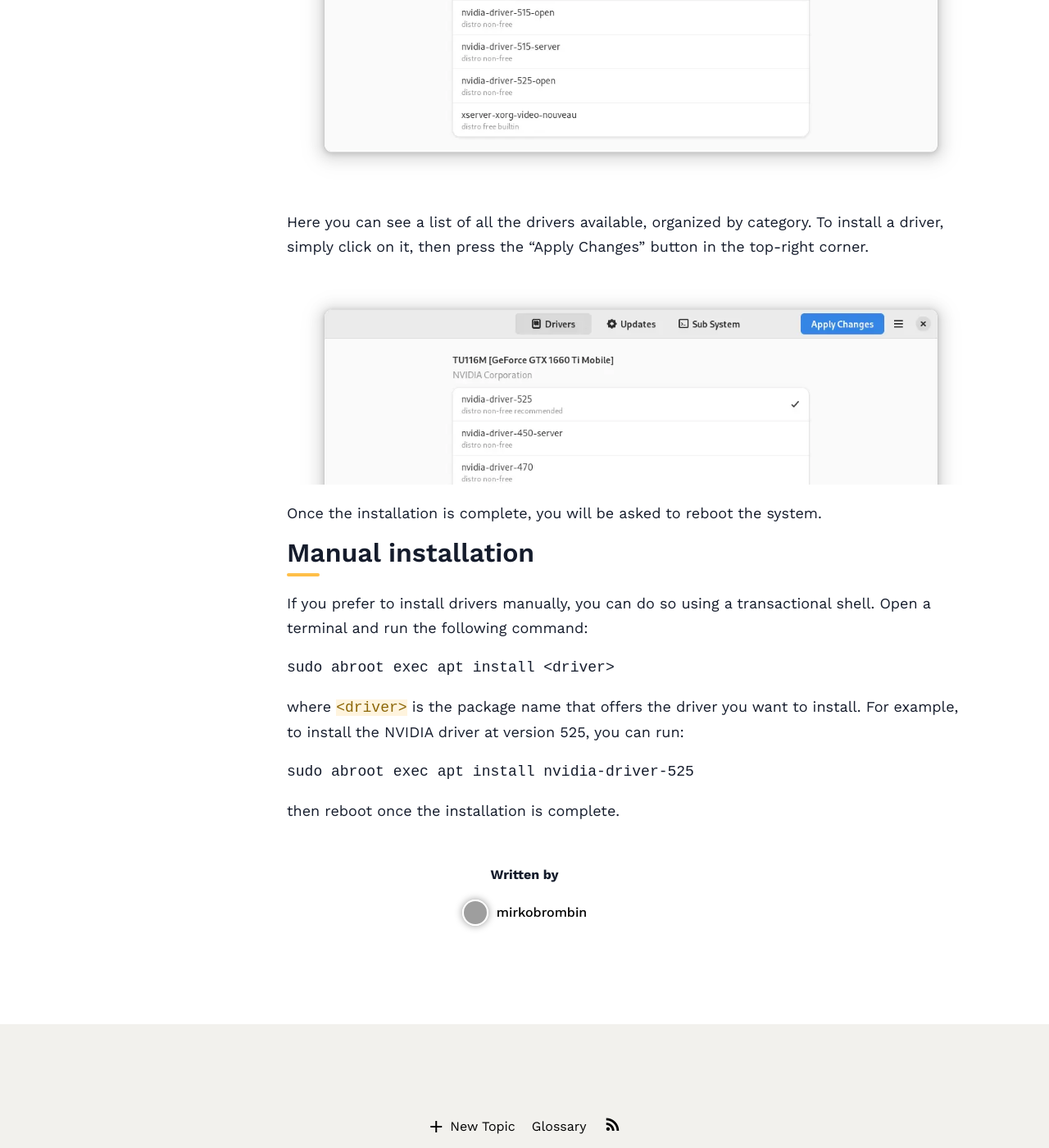
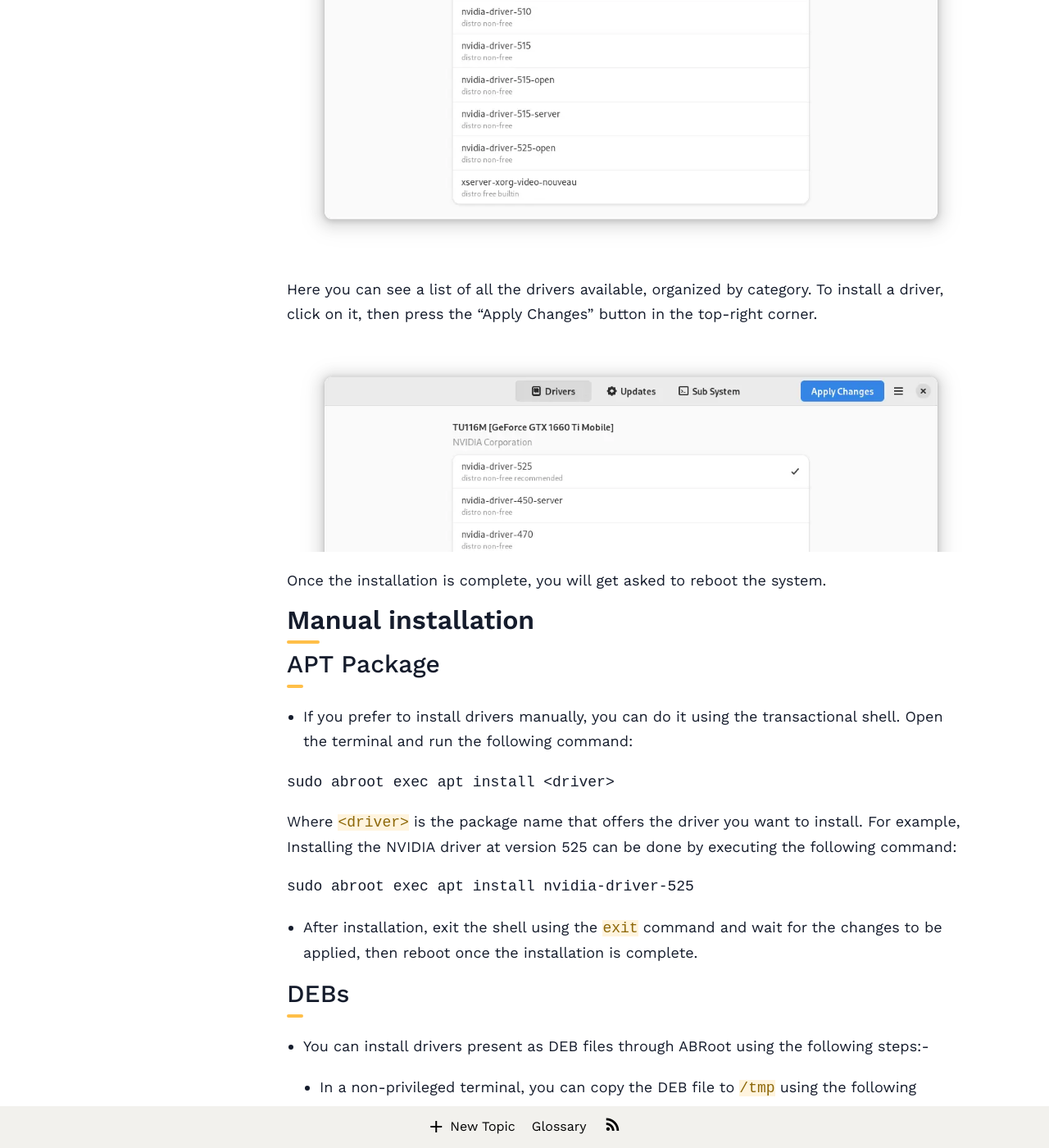
Before and after one commit to Vanilla-OS/handbook, a Jekyll site: the page built from _posts/2022-12-10-install-additional-drivers.md, in a window 1280 px wide and 1400 px high, scrolled down 972 px. Shown: the whole window at 82% size. Built offline with Jekyll 4.4.1, drawn with Linux system fonts in a browser that asks for light colours; nearby versions of some CDN libraries; a style sheet for code colours, icons or effects is not loaded; some of the changed text lies outside the part shown; grey boxes are pictures that could not be loaded.

Commit message:
Update Flatpaks post and Drivers Installation Post

````diff
--- a/_posts/2022-12-10-install-additional-drivers.md
+++ b/_posts/2022-12-10-install-additional-drivers.md
@@ -1,50 +1,84 @@
 ---
 title: Install additional drivers in Vanilla OS
-description: Learn how to install additional drivers in Vanilla OS.
+description: Learn how to install Additional drivers in Vanilla OS.
 date: 2022-12-10
 layout: article
 authors:
     - mirkobrombin
+    - kbdharun
 published: true
 ---
 
-Drivers are software components that allow the operating system to communicate with
-hardware devices.
+Drivers are software components that allow the operating system to communicate with hardware devices.
 
-In Vanilla OS, primary drivers are installed automatically during the first setup,
-but some devices may still need additional drivers to work properly. You can install them using two methods: Vanilla Control Center or a manual installation
-in a transactional shell.
+In Vanilla OS, primary drivers are installed automatically during the first setup, but some devices may still need additional drivers to work ideally. You can install them using two methods:
+- **Vanilla Control Center**
+- **Manual installation in the transactional shell.**
 
 ## Vanilla Control Center
 
-Vanilla Control Center is a graphical tool that allows you to configure the
-operating system and install additional drivers. Launch it from the Applications
-menu, then click on the "Drivers" tab.
+**Vanilla Control Center** is a graphical tool that allows you to configure the
+operating system and install additional drivers. Launch it from the Applications menu, then click on the "**Drivers**" tab.
 
 ![Vanilla Control Center](/assets/uploads/vanilla-control-center.webp)
 
-Here you can see a list of all the drivers available, organized by category. To
-install a driver, simply click on it, then press the "Apply Changes" button in
+Here you can see a list of all the drivers available, organized by category. To install a driver, click on it, then press the "Apply Changes" button in
 the top-right corner.
 
 ![Vanilla Control Center - Drivers](/assets/uploads/vanilla-control-center-install-driver.webp)
 
-Once the installation is complete, you will be asked to reboot the system.
+Once the installation is complete, you will get asked to reboot the system.
 
 ## Manual installation
 
-If you prefer to install drivers manually, you can do so using a transactional
-shell. Open a terminal and run the following command:
+### APT Package
+
+- If you prefer to install drivers manually, you can do it using the transactional shell. Open the terminal and run the following command:
 
 ```bash
 sudo abroot exec apt install <driver>
 ```
 
-where `<driver>` is the package name that offers the driver you want to
-install. For example, to install the NVIDIA driver at version 525, you can run:
+Where `<driver>` is the package name that offers the driver you want to
+install. For example,  Installing the NVIDIA driver at version 525 can be done by executing the following command:
 
 ```bash
 sudo abroot exec apt install nvidia-driver-525
 ```
 
-then reboot once the installation is complete.
+- After installation, exit the shell using the `exit` command and wait for the changes to be applied, then reboot once the installation is complete.
+
+### DEBs
+
+- You can install drivers present as DEB files through ABRoot using the following steps:-
+	- In a non-privileged terminal, you can copy the DEB file to `/tmp` using the following command:-
+
+```bash
+sudo cp <path/to/driver.deb> /tmp
+```
+	- Now, Enter ABRoot Shell using the following command, `cd` to the required directory:-
+
+```bash
+sudo abroot shell
+cd /tmp
+```
+Now, you can install DEBs using `apt`:-
+
+```bash
+sudo apt install ./<driver>.deb
+```
+
+(This will automatically install the required dependencies,)
+
+- Alternatively, you can install DEBs using `dpkg`:-
+
+```bash
+ sudo dpkg -i <driver>.deb
+sudo apt-get install -f
+```
+
+**_Note_**:- `sudo apt-get install -f` is required to fix broken or missing dependencies.
+
+- After installing the drivers, exit the shell using the `exit` command and wait for the changes to apply. Reboot your system for the transaction to take place.
+
+Congratulations, You have successfully installed the necessary drivers.
````
Also changed, not shown: _posts/2022-12-09-install-flatpaks.md (+12 -24 lines).
